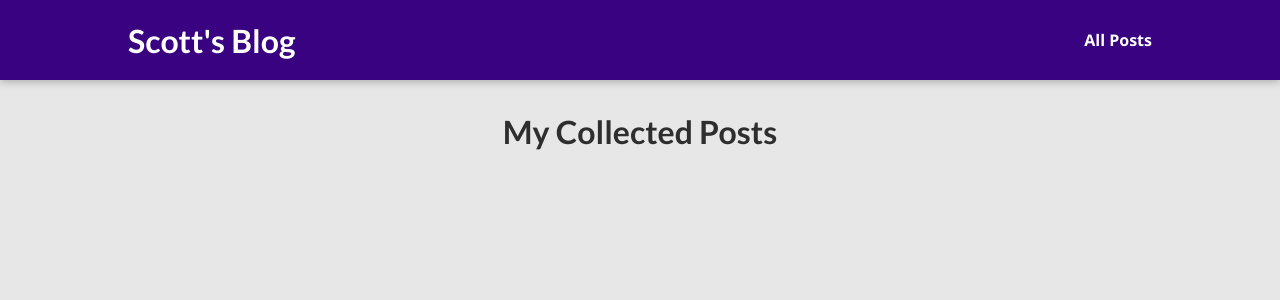
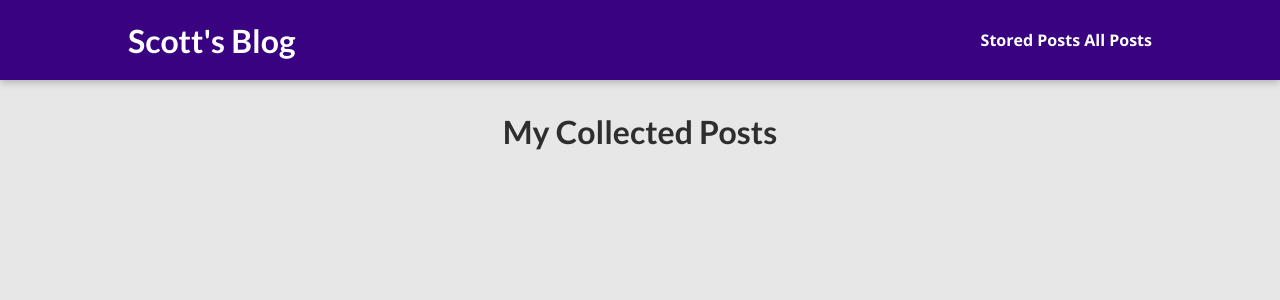
Before and after one commit to swillrich5/my_site, a Django app: page /posts in a window 1280 px wide. Shown: the top 300 px of the page. Run offline with Django 4.2, Linux system fonts and the light colour scheme; data that the repository does not hold is empty.

Commit message:
stored_posts save and display roughed in

```diff
--- a/blog/urls.py
+++ b/blog/urls.py
@@ -6,4 +6,5 @@ urlpatterns = [
     path("", views.StartingPageView.as_view(), name="starting-page"),
     path("posts", views.AllPostsView.as_view(), name="posts-page"),
     path("posts/<slug:slug>", views.SinglePostView.as_view(), name="post-detail-page"),  # /posts/my-first-post
+    path("read-later", views.ReadLaterView.as_view(), name="read-later"),
 ]
--- a/blog/views.py
+++ b/blog/views.py
@@ -58,8 +58,35 @@ class SinglePostView(View):
         return render(request, "blog/post-detail.html", context)
 
 
-    # def get_context_data(self, **kwargs):
-    #     context = super().get_context_data(**kwargs)
-    #     context["post_tags"] = self.object.tags.all()
-    #     context["comment_form"] = CommentForm()
-    #     return context
+class ReadLaterView(View):
+
+    def get(self, request):
+        stored_posts = request.session.get("stored_posts")
+
+        context = {}
+
+        if stored_posts is None or len(stored_posts) == 0:
+            context["posts"] = []
+            context["has_posts"] = False
+        else:
+            posts = Post.objects.filter(id__in=stored_posts)
+            context["posts"] = posts
+            context["has_posts"] = True
+
+        return render(request, "blog/stored-posts.html", context)
+
+
+    def post(self, request):
+        stored_posts = request.session.get("stored_posts")
+
+        if stored_posts is None:
+            stored_posts = []
+
+        post_id =  int(request.POST["post_id"])
+
+        if post_id not in stored_posts:
+            stored_posts.append(post_id)
+            request.session["stored_posts"] = stored_posts
+            print(stored_posts)
+
+        return HttpResponseRedirect("/")
--- a/templates/base.html
+++ b/templates/base.html
@@ -15,6 +15,7 @@
     <header id="main-navigation">
         <h1><a href="{% url "starting-page" %}">Scott's Blog</a></h1>
         <nav>
+            <a href="{% url "read-later" %}">Stored Posts</a>
             <a href="{% url "posts-page" %}">All Posts</a>
         </nav>
     </header>
```
Also changed, not shown: blog/templates/blog/post-detail.html (+10 -0 lines), blog/templates/blog/stored-posts.html (added, +19 -0 lines).
